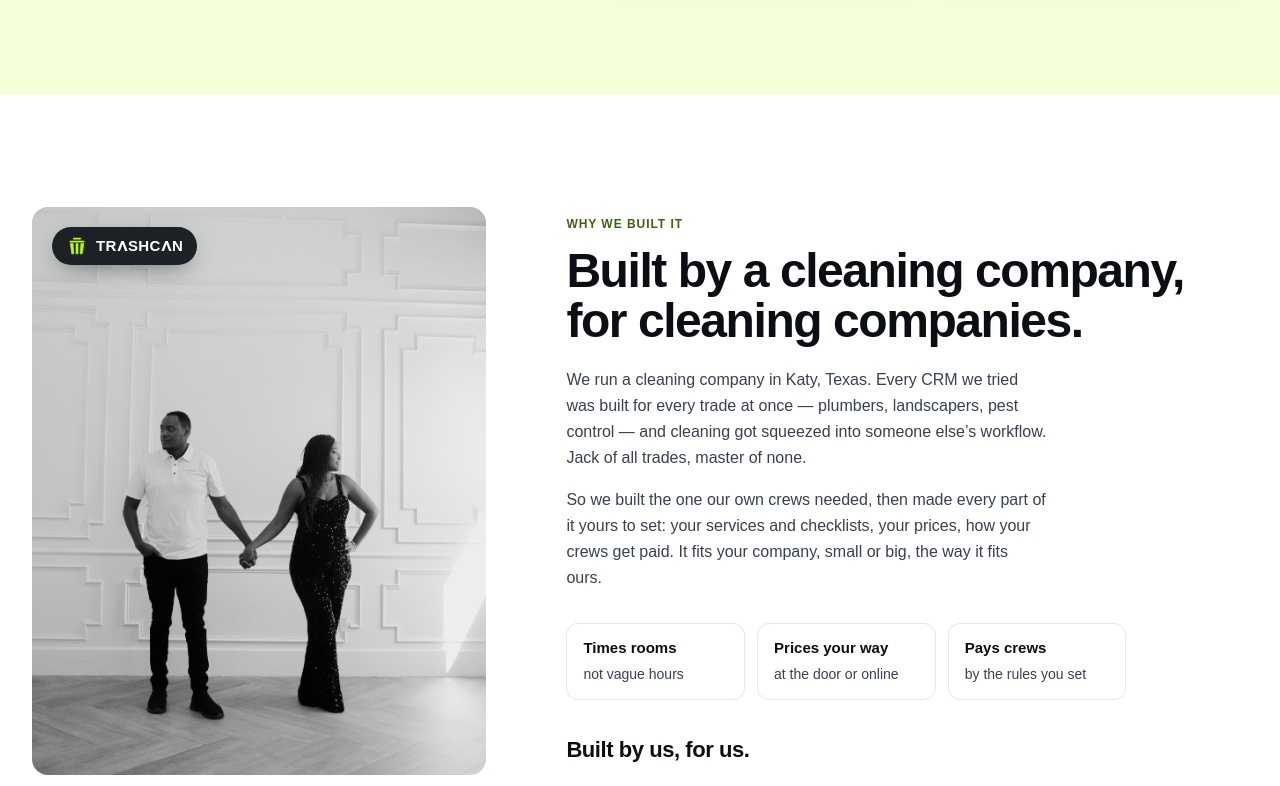
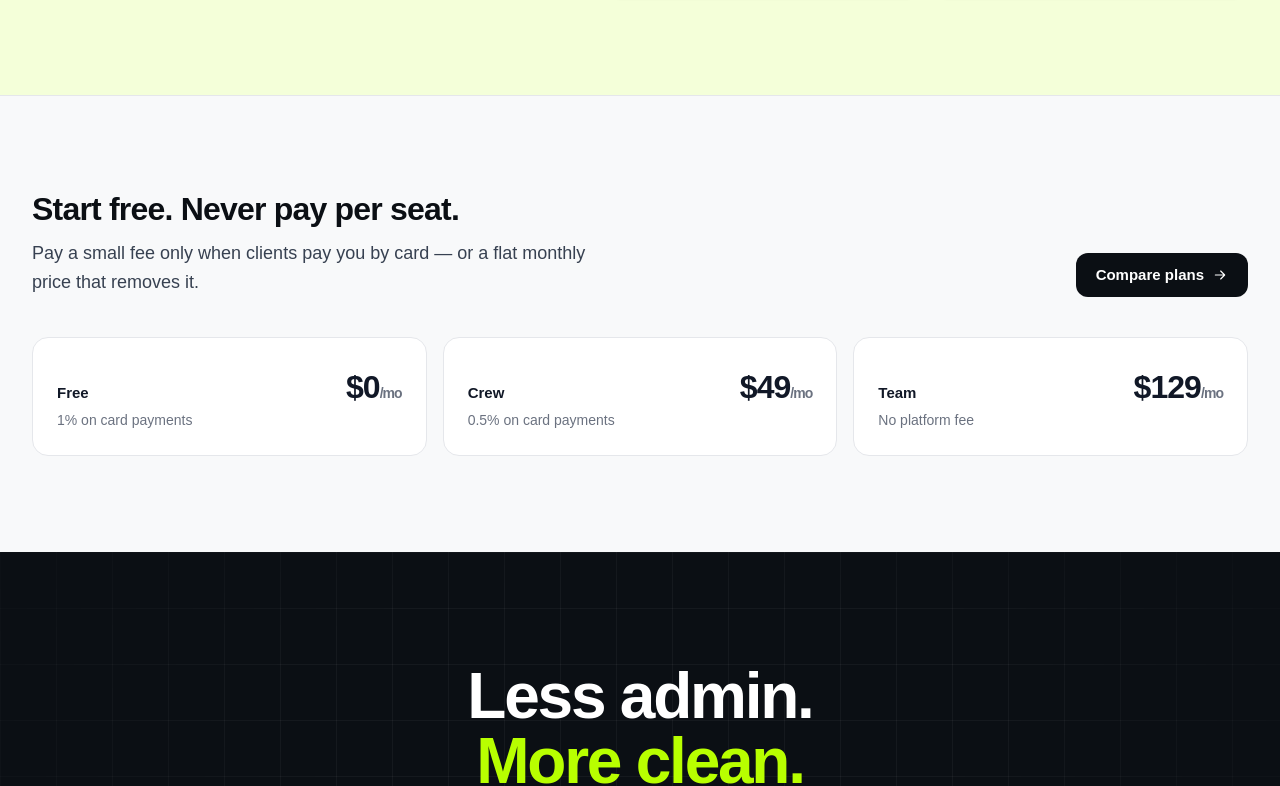
Before and after one commit to Mykemooh/3u3, a Next.js app: page /trashcan in a window 1280 px wide. Shown: the part 4206-4992 px from the top of the page. Built offline with nearby package versions, Linux system fonts and the light colour scheme; no server answers; a web font is replaced by a local one.

Commit message:
Homepage: remove the founders section
Co-Authored-By: Claude Opus 5.5 <noreply@anthropic.com>
Claude-Session: https://claude.ai/code/session_01Pv2bF1ExfMTd7mCq82KJeU

```diff
--- a/app/trashcan/page.tsx
+++ b/app/trashcan/page.tsx
@@ -1,7 +1,6 @@
 import Link from 'next/link';
 import TcSite, { getTcNav } from '@/components/tc/TcSite';
 import Icon from '@/components/Icon';
-import TcLogo from '@/components/tc/TcLogo';
 import ImageSlot from '@/components/tc/ImageSlot';
 import { DashboardMockup, PhoneMockup, QuoteVignette, ScheduleVignette, InvoiceVignette, RoomsVignette } from '@/components/tc/Mockups';
 import { PLANS, PLAN_ORDER, feeLabel, dollars } from '@/lib/billing/plans';
@@ -231,38 +230,6 @@ export default function TrashCanHome() {
         </div>
       </section>
 
-      {/* ---------------- Built by operators ---------------- */}
-      <section className="mx-auto grid max-w-[1280px] items-center gap-12 px-4 py-20 sm:px-6 md:py-28 lg:grid-cols-[0.8fr_1.2fr] lg:gap-20 lg:px-8">
-        <ImageSlot slot="founders" aspect="aspect-[4/5]" className="mx-auto w-full max-w-[460px]" sizes="(min-width: 1024px) 460px, 100vw" quality={90}>
-          <span className="absolute left-4 top-4 inline-flex rounded-full bg-tc-black/90 px-3.5 py-2 shadow-[0_8px_24px_-8px_rgba(0,0,0,0.5)] backdrop-blur-sm sm:left-5 sm:top-5">
-            <TcLogo on="dark" size="sm" />
-          </span>
-        </ImageSlot>
-        <div>
-          <p className="text-[12px] font-bold uppercase tracking-[0.08em] text-tc-lime-ink">Why we built it</p>
-          <h2 className="tc-h1 mt-3">Built by a cleaning company, for cleaning companies.</h2>
-          <p className="mt-5 max-w-[54ch] text-[16px] leading-relaxed text-tc-700">
-            We run a cleaning company in Katy, Texas. Every CRM we tried was built for every trade at once — plumbers, landscapers, pest control — and cleaning got squeezed into someone else’s workflow. Jack of all trades, master of none.
-          </p>
-          <p className="mt-4 max-w-[54ch] text-[16px] leading-relaxed text-tc-700">
-            So we built the one our own crews needed, then made every part of it yours to set: your services and checklists, your prices, how your crews get paid. It fits your company, small or big, the way it fits ours.
-          </p>
-          <ul className="mt-8 grid max-w-[560px] gap-3 sm:grid-cols-3">
-            {[
-              ['Times rooms', 'not vague hours'],
-              ['Prices your way', 'at the door or online'],
-              ['Pays crews', 'by the rules you set'],
-            ].map(([a, b]) => (
-              <li key={a} className="rounded-tc-md border border-tc-200 bg-white px-4 py-3">
-                <span className="block text-[15px] font-bold text-tc-black">{a}</span>
-                <span className="text-[14px] text-tc-700">{b}</span>
-              </li>
-            ))}
-          </ul>
-          <p className="mt-8 font-tc-display text-[22px] font-extrabold tracking-[-0.02em] text-tc-black">Built by us, for us.</p>
-        </div>
-      </section>
-
       {/* ---------------- Pricing teaser ---------------- */}
       <section className="border-t border-tc-200 bg-tc-50">
         <div className="mx-auto max-w-[1280px] px-4 py-20 sm:px-6 md:py-24 lg:px-8">
--- a/lib/tc/images.ts
+++ b/lib/tc/images.ts
@@ -52,6 +52,6 @@ export const TC_IMAGES: Record<ImageSlotKey, { title: string; brief: string; alt
     brief:
       'The founding couple at home or by their work vehicle — the people who built TrashCan for their own crews. Natural, warm daylight, not a studio portrait. Landscape, 3:2.',
     alt: 'The founders of TRASHCAN, hand in hand',
-    file: '/images/trashcan/founders.jpg',
+    file: null,
   },
 };
```
Also changed, not shown: public/images/trashcan/founders.jpg (deleted).
